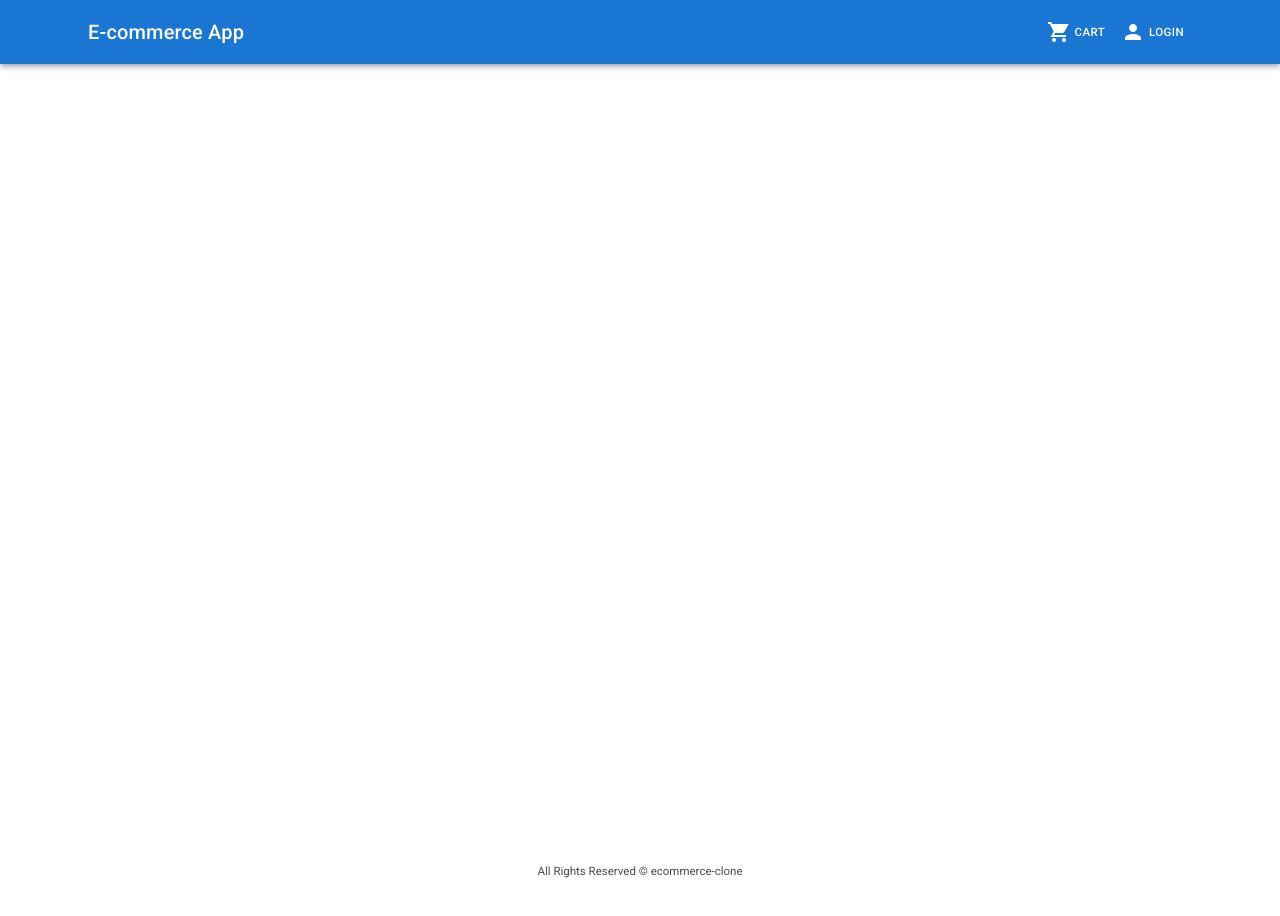
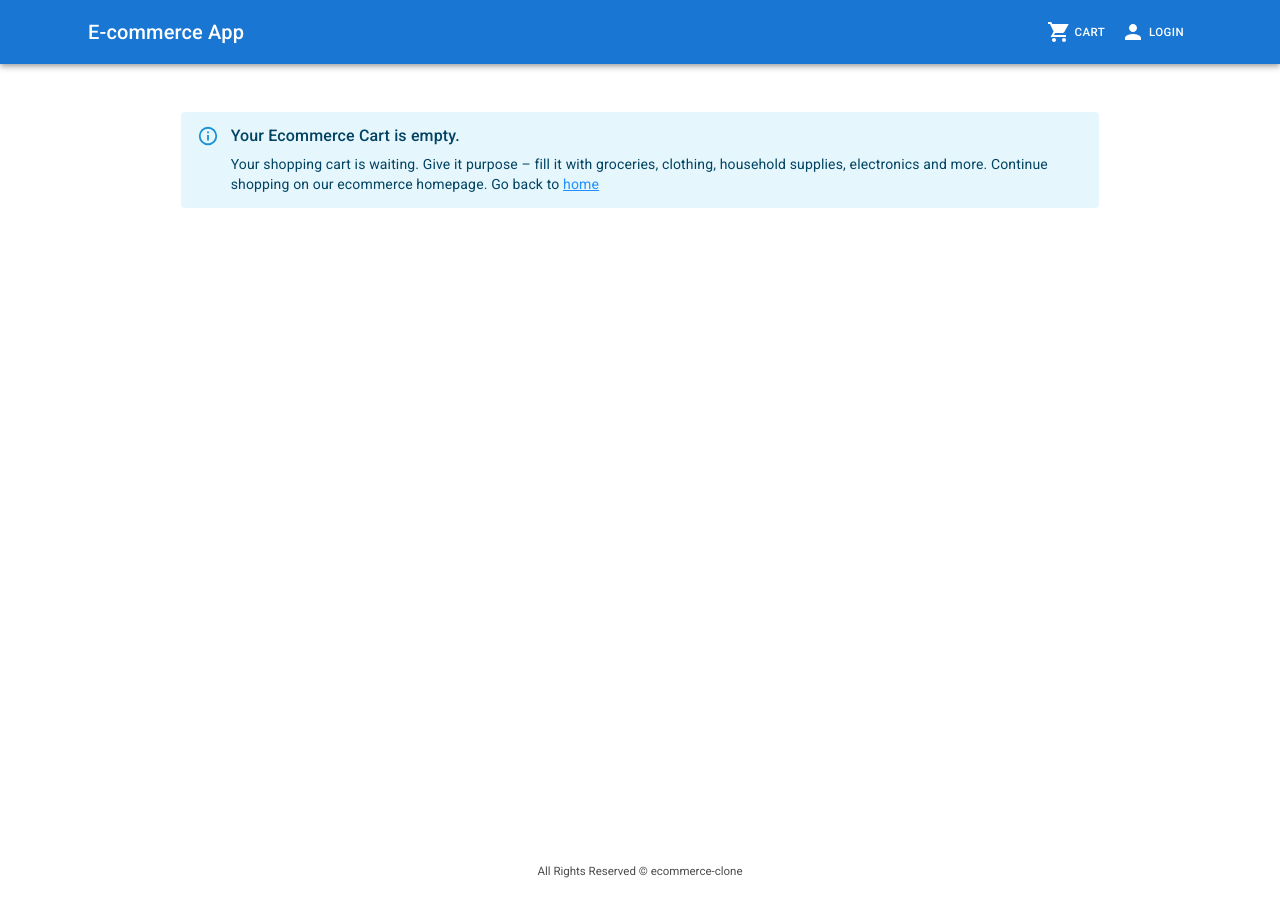
Before and after one commit to virajkapurkar/ecommerce-clone, a React (Create React App) app in the folder frontend/: page /cart in a window 1280 px wide. Built offline with nearby package versions, Linux system fonts and the light colour scheme.

Commit message:
Added cart UI

```diff
--- a/frontend/src/App.js
+++ b/frontend/src/App.js
@@ -21,6 +21,7 @@ function App() {
             <Routes>
               <Route exact path="/" element={<Home />} />
               <Route path="/product/:id" element={<ProductDetail />}></Route>
+              <Route path="/cart/" element={<Cart />}></Route>
               <Route path="/cart/:id" element={<Cart />}></Route>
             </Routes>
           </Container>
--- a/frontend/src/components/navbar.js
+++ b/frontend/src/components/navbar.js
@@ -38,7 +38,7 @@ function Navbar(props) {
                 {" "}
                 <ShoppingCartSharpIcon /> &nbsp;{" "}
                 <Typography variant="body2" display="block">
-                  <NavLink to="/cart" style={linkStyle}>
+                  <NavLink to="/cart/" style={linkStyle}>
                     Cart
                   </NavLink>
                 </Typography>
--- a/frontend/src/components/shared/alert.js
+++ b/frontend/src/components/shared/alert.js
@@ -1,13 +1,17 @@
 import React from "react";
 import Alert from "@mui/material/Alert";
 import Stack from "@mui/material/Stack";
+import AlertTitle from "@mui/material/AlertTitle";
 
 //severity ∈ {error,info,warning,success}
 function Message(props) {
   return (
     <>
       <Stack sx={{ width: "100%" }} spacing={2}>
-        <Alert severity={props.severity}>{props.children}</Alert>
+        <Alert severity={props.severity}>
+          {props.title ? <AlertTitle>{props.title}</AlertTitle> : <></>}
+          {props.children}
+        </Alert>
       </Stack>
     </>
   );
--- a/frontend/src/screens/cart.js
+++ b/frontend/src/screens/cart.js
@@ -2,6 +2,21 @@ import React, { useEffect } from "react";
 import { useDispatch, useSelector } from "react-redux";
 import { addToCart } from "../actions/cartActions.js";
 import { useParams, useNavigate, useLocation } from "react-router-dom";
+import { Grid, Container, Typography } from "@mui/material";
+import Message from "../components/shared/alert.js";
+import { Link } from "react-router-dom";
+import Button from "@mui/material/Button";
+import List from "@mui/material/List";
+import ListItem from "@mui/material/ListItem";
+import Divider from "@mui/material/Divider";
+import InputLabel from "@mui/material/InputLabel";
+import MenuItem from "@mui/material/MenuItem";
+import FormControl from "@mui/material/FormControl";
+import NativeSelect from "@mui/material/Select";
+
+const imageStyle = {
+  maxHeight: "130px",
+};
 
 function Cart(props) {
   const { id } = useParams();
@@ -18,7 +33,133 @@ function Cart(props) {
   const { cartItems } = cart;
 
   console.log(cartItems);
-  return <>CART</>;
+  return (
+    <>
+      <Container>
+        <Grid
+          container
+          spacing={1}
+          marginTop={2}
+          justifyContent="center"
+          alignItems="center"
+        >
+          <Grid item md={10} xs={12}>
+            {cartItems.length === 0 ? (
+              <Message severity="info" title="Your Ecommerce Cart is empty.">
+                Your shopping cart is waiting. Give it purpose – fill it with
+                groceries, clothing, household supplies, electronics and more.
+                Continue shopping on our ecommerce homepage. Go back to{" "}
+                <Link
+                  to="/"
+                  style={{
+                    color: "	#1E90FF",
+                    display: "inline",
+                  }}
+                >
+                  home
+                </Link>
+              </Message>
+            ) : (
+              <>
+                <Typography
+                  sx={{ marginY: 2 }}
+                  component="h2"
+                  variant="h4"
+                  align="left"
+                >
+                  Shopping Cart
+                </Typography>
+                <Divider />
+                <List
+                  sx={{
+                    width: "100%",
+                  }}
+                >
+                  {cartItems.map((item) => (
+                    <div key={item.name}>
+                      <ListItem alignItems="flex-start">
+                        <Grid container spacing={1} sx={{ marginY: 5 }}>
+                          <Grid item xs={3}>
+                            <img
+                              src={item.image}
+                              alt=""
+                              align="center"
+                              style={imageStyle}
+                            ></img>
+                          </Grid>
+                          <Grid item xs={7}>
+                            <Typography
+                              component="div"
+                              variant="h5"
+                              align="left"
+                            >
+                              <Link
+                                to="/"
+                                style={{
+                                  color: "black ",
+                                  display: "inline",
+                                  textDecoration: "none",
+                                }}
+                              >
+                                {item.name}
+                              </Link>
+                            </Typography>
+                          </Grid>
+                          <Grid item xs={1}>
+                            <Typography
+                              component="div"
+                              variant="div"
+                              align="left"
+                            >
+                              ₹{item.price}
+                            </Typography>
+                          </Grid>
+                          <Grid item xs={1}>
+                            <InputLabel sx={{ marginTop: 3 }} id="qty-label">
+                              Qty:
+                            </InputLabel>
+                            <FormControl
+                              size="small"
+                              sx={{ width: 60 }}
+                              align="left"
+                            >
+                              <NativeSelect
+                                labelId="qty-label"
+                                id="qty-val"
+                                value={item.qty}
+                                sx={{ height: 30 }}
+                                onChange={(e) =>
+                                  dispatch(
+                                    addToCart(
+                                      item.product,
+                                      Number(e.target.value)
+                                    )
+                                  )
+                                }
+                              >
+                                {[...Array(item.countInStock).keys()]
+                                  .filter((x) => x < 10)
+                                  .map((x) => (
+                                    <MenuItem key={x + 1} value={x + 1}>
+                                      {x + 1}
+                                    </MenuItem>
+                                  ))}
+                              </NativeSelect>
+                            </FormControl>
+                          </Grid>
+                        </Grid>
+                      </ListItem>
+                      <Divider />
+                    </div>
+                  ))}
+                </List>
+              </>
+            )}
+          </Grid>
+        </Grid>
+      </Container>
+    </>
+  );
 }
 
 export default Cart;
```
